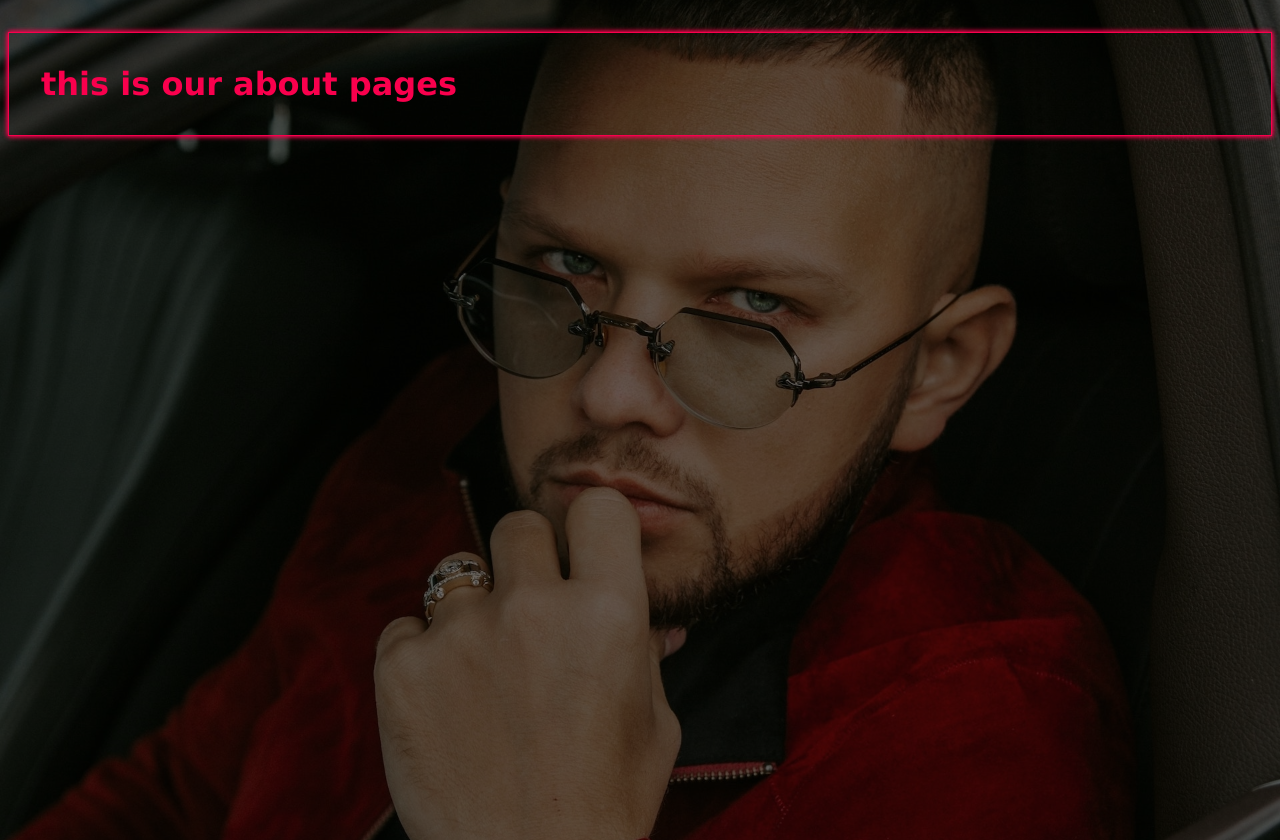
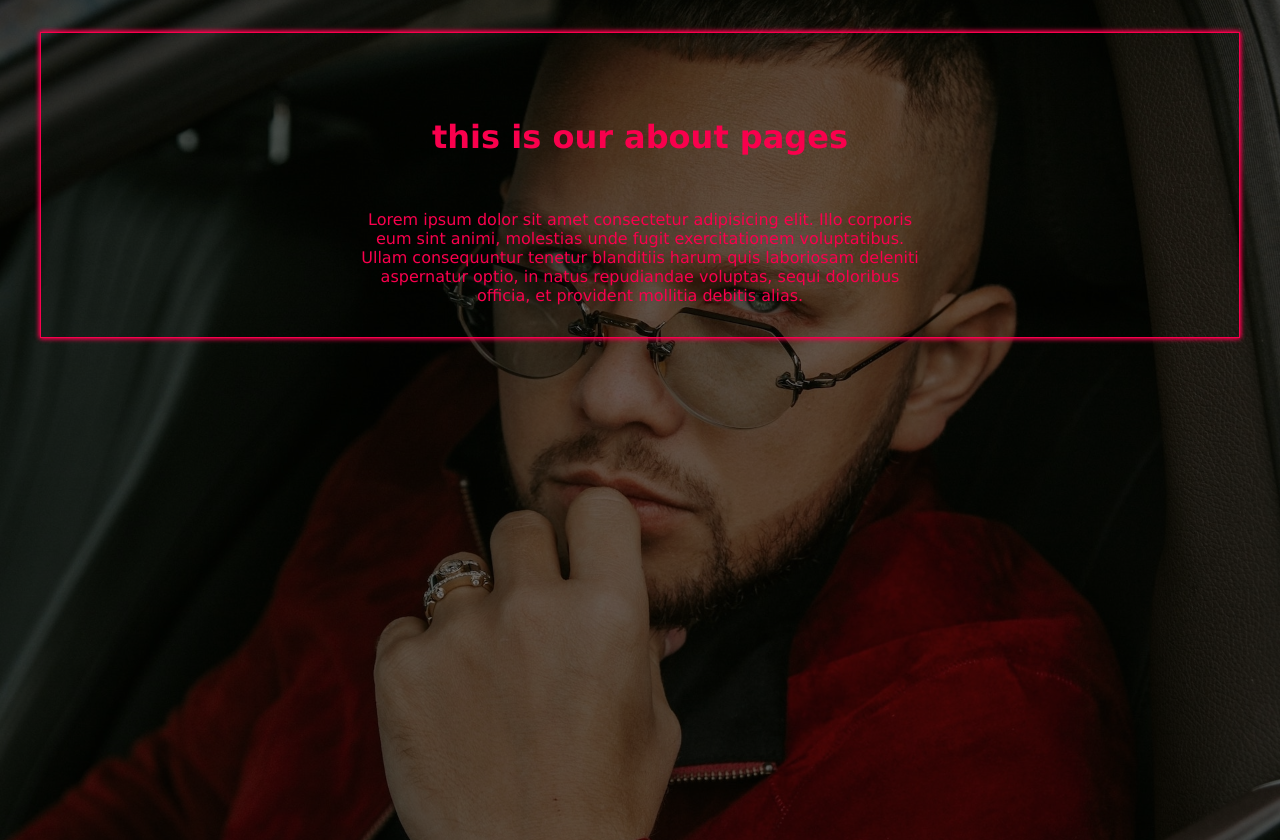
Before and after one commit to furqanRupom/Normal-Projects, a plain HTML site: page about.html in a window 1280 px wide. Drawn offline with Linux system fonts and the light colour scheme.

Commit message:
add extertnal css files and styles

```diff
--- /dev/null
+++ b/about.css
@@ -0,0 +1,34 @@
+body{
+
+    background-image: url(./img/pexels-ivan-babydov-7787947.jpg) ;
+    background-size: cover;
+    background-position: center center;
+    height: 100vh;
+    background-color: gray;
+    background-blend-mode: multiply;
+    color: #f9004d;
+    font-family: Verdana, Geneva, Tahoma, sans-serif;
+
+}
+
+.container{
+    text-align: center;
+    padding: 2rem;
+    margin: 2rem;
+    box-shadow: 0 0 5px #f9004d,
+    0 0 5px #f9004d;
+    border: 0.1rem solid #f9004d;
+}
+.container h1{
+
+
+
+    padding: 2rem;
+
+
+}
+
+.container p{
+    width: 50%;
+    margin: auto;
+}
--- a/about.html
+++ b/about.html
@@ -4,37 +4,17 @@
     <meta charset="UTF-8">
     <meta http-equiv="X-UA-Compatible" content="IE=edge">
     <meta name="viewport" content="width=device-width, initial-scale=1.0">
+    <link rel="stylesheet" href="/about.css">
     <title>Document</title>
-    <style>
-        body{
 
-            background-image: url(./img/pexels-ivan-babydov-7787947.jpg) ;
-            background-size: cover;
-            background-position: center center;
-            height: 100vh;
-            background-color: gray;
-            background-blend-mode: multiply;
-            color: #f9004d;
-            font-family: Verdana, Geneva, Tahoma, sans-serif;
-
-        }
-        .container h1{
-
-
-            margin: 2rem auto;
-            padding: 2rem;
-            border: 0.1rem solid #f9004d;
-            box-shadow: 0 0 5px #f9004d,
-            0 0 5px #f9004d;
-        }
-
-    </style>
 
 </head>
 <body>
     <div class="container">
 
         <h1>this is our about pages</h1>
+
+        <p>Lorem ipsum dolor sit amet consectetur adipisicing elit. Illo corporis eum sint animi, molestias unde fugit exercitationem voluptatibus. Ullam consequuntur tenetur blanditiis harum quis laboriosam deleniti aspernatur optio, in natus repudiandae voluptas, sequi doloribus officia, et provident mollitia debitis alias.</p>
     </div>
 
 
```
